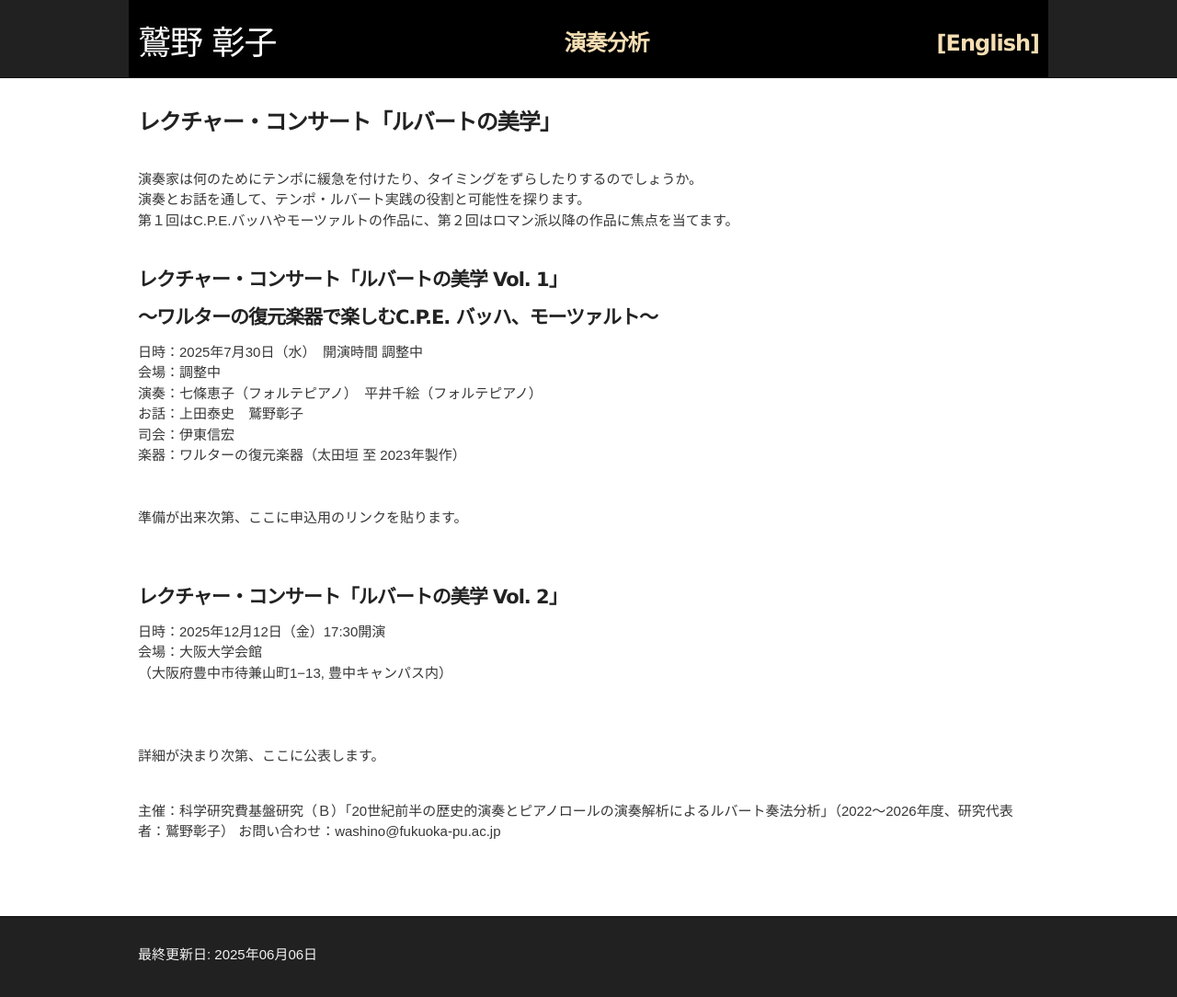
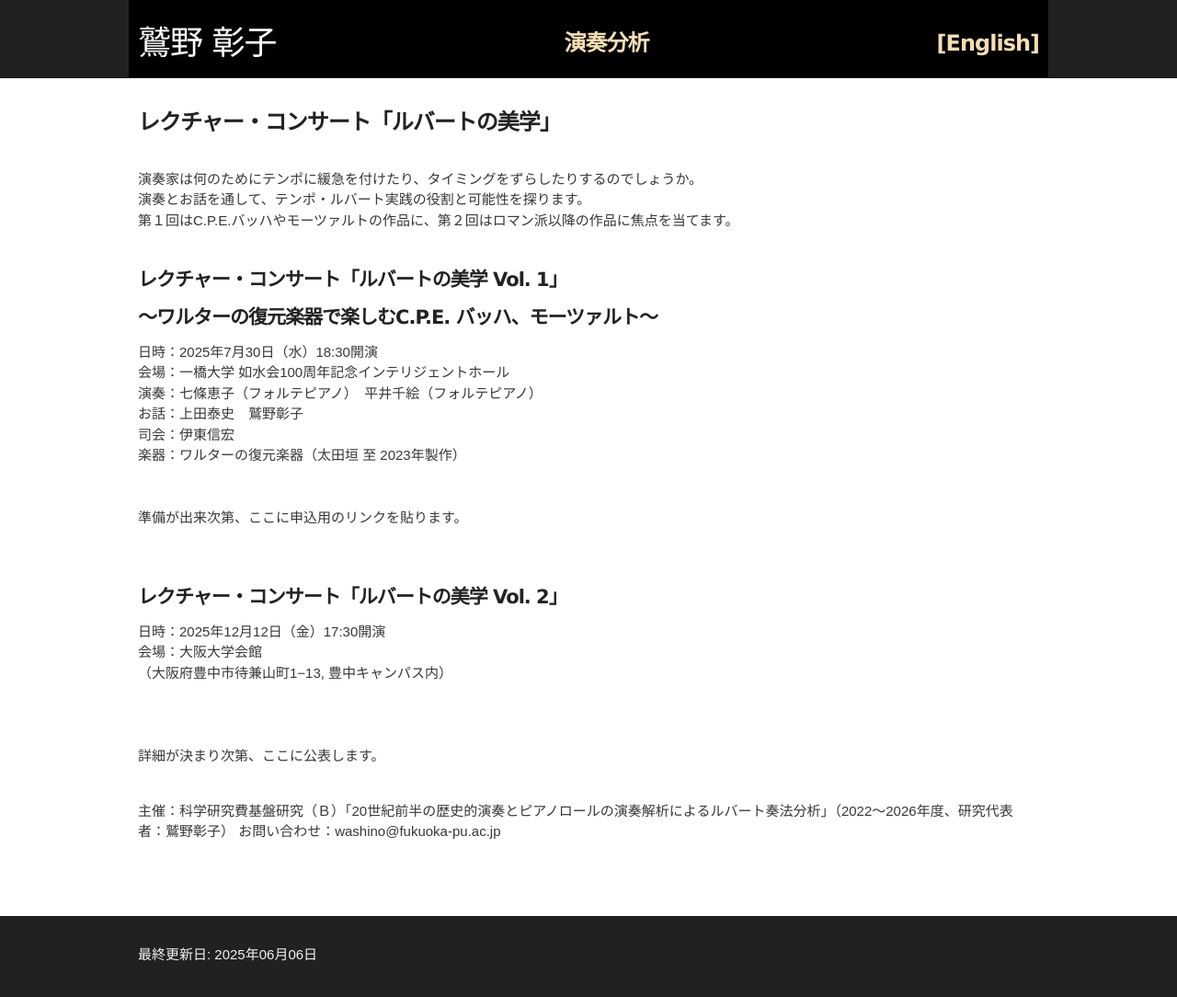
Before and after one commit to akikowashino/akikowashino.github.io, a Jekyll site: the page built from lecture-concert-2025/index.md, in a window 1280 px wide. Shown: the whole page at 92% size. Built offline with Jekyll 4.4.1, drawn with Linux system fonts in a browser that asks for light colours.

Commit message:
Update index.md

```diff
--- a/lecture-concert-2025/index.md
+++ b/lecture-concert-2025/index.md
@@ -14,8 +14,8 @@ lang: jp
 
 ####  **レクチャー・コンサート「ルバートの美学 Vol. 1」**<br>
 ####    〜ワルターの復元楽器で楽しむC.P.E. バッハ、モーツァルト〜<br>
-日時：2025年7月30日（水）　開演時間 調整中<br>
-会場：調整中<br>
+日時：2025年7月30日（水）18:30開演<br>
+会場：一橋大学 如水会100周年記念インテリジェントホール <br>
 演奏：七條恵子（フォルテピアノ）　平井千絵（フォルテピアノ）<br>
 お話：上田泰史　鷲野彰子<br>
 司会：伊東信宏<br>
```
